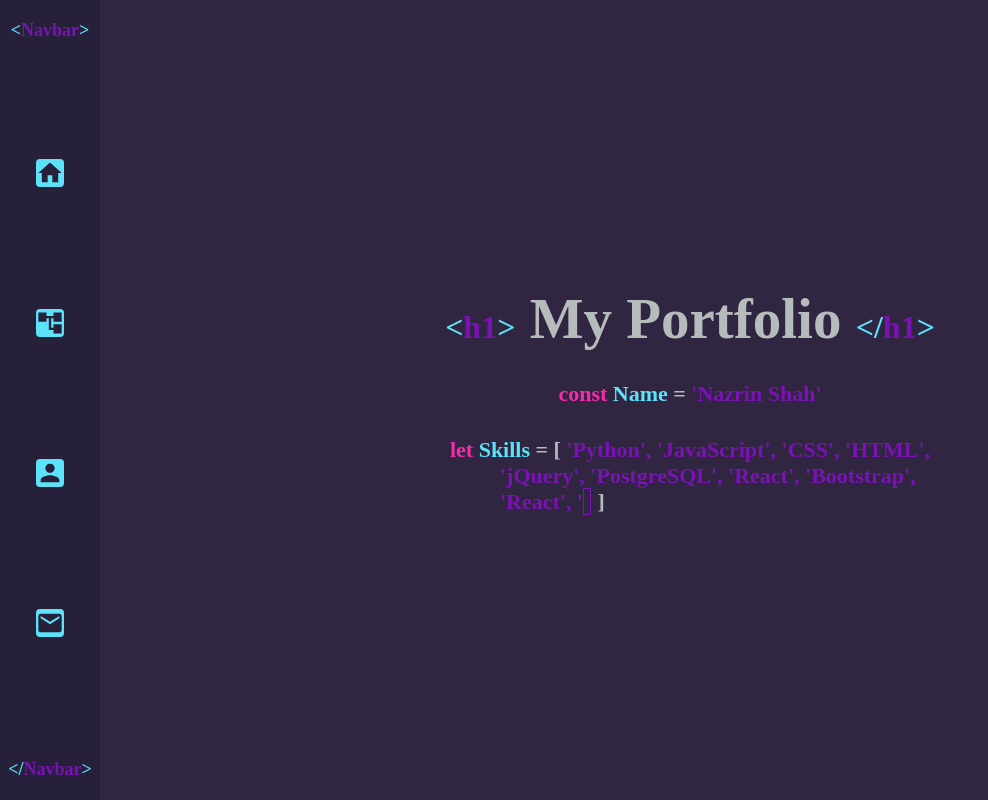
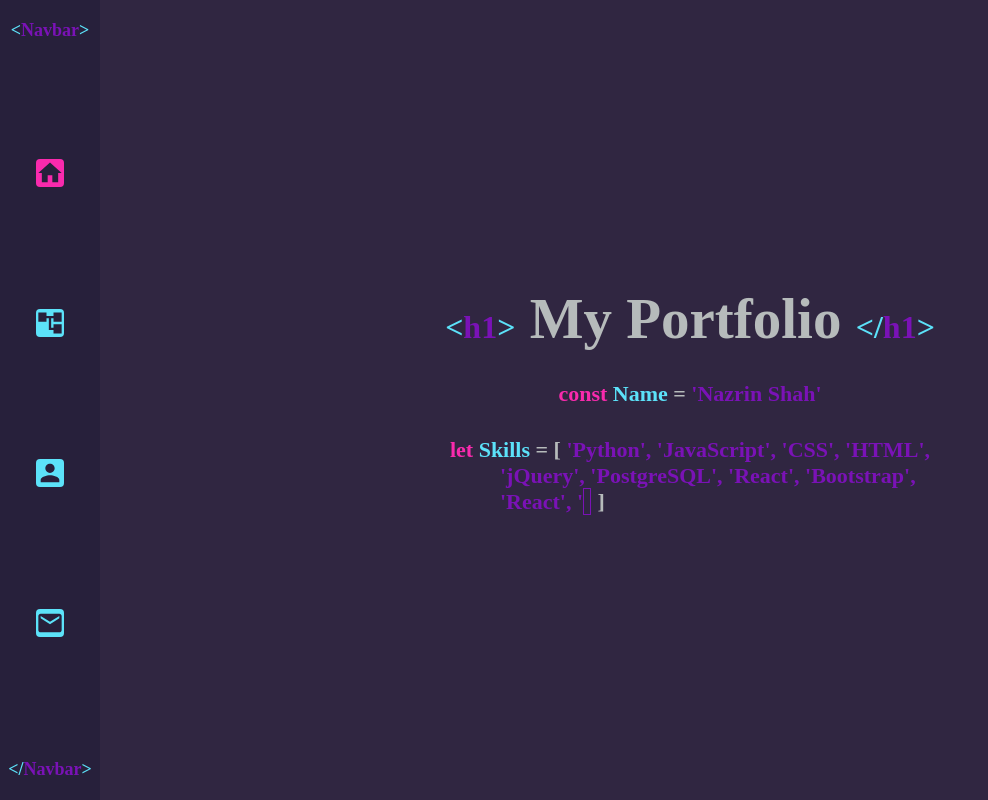
Before and after one commit to nazrinshahaf/my-portfolio-2, a React (Create React App) app: page / in a window 1280 px wide. In both pictures the pointer is over the icon 50 px from the left and 173 px from the top of the page. Shown: the whole page, without its empty margins (0-988 px from the left). Built offline with nearby package versions, Linux system fonts and the light colour scheme; the HTML template or start-up script is replaced by a standard one.

Commit message:
added hover colour to navbar icons

```diff
--- a/src/Scss/_Navbar.scss
+++ b/src/Scss/_Navbar.scss
@@ -45,6 +45,9 @@ header h2 span {
 .header-link-container a {
   cursor: pointer;
 }
+.header-link-container a:hover svg {
+  transition: 0.3s;
+}
 .header-link-container a svg {
   font-size: 28px;
   border-radius: 4px;
@@ -61,3 +64,12 @@ header h2 span {
   background-color: map-get($Solarized, tags);
   color: map-get($Solarized, background-alt);
 }
+.header-link-container a:hover .header-icon-synth {
+  background-color: map-get($Synthwave, declare);
+}
+.header-link-container a:hover .header-icon-gruv {
+  background-color: map-get($Gruvbox, declare);
+}
+.header-link-container a:hover .header-icon-solar {
+  background-color: map-get($Solarized, declare);
+}
```
